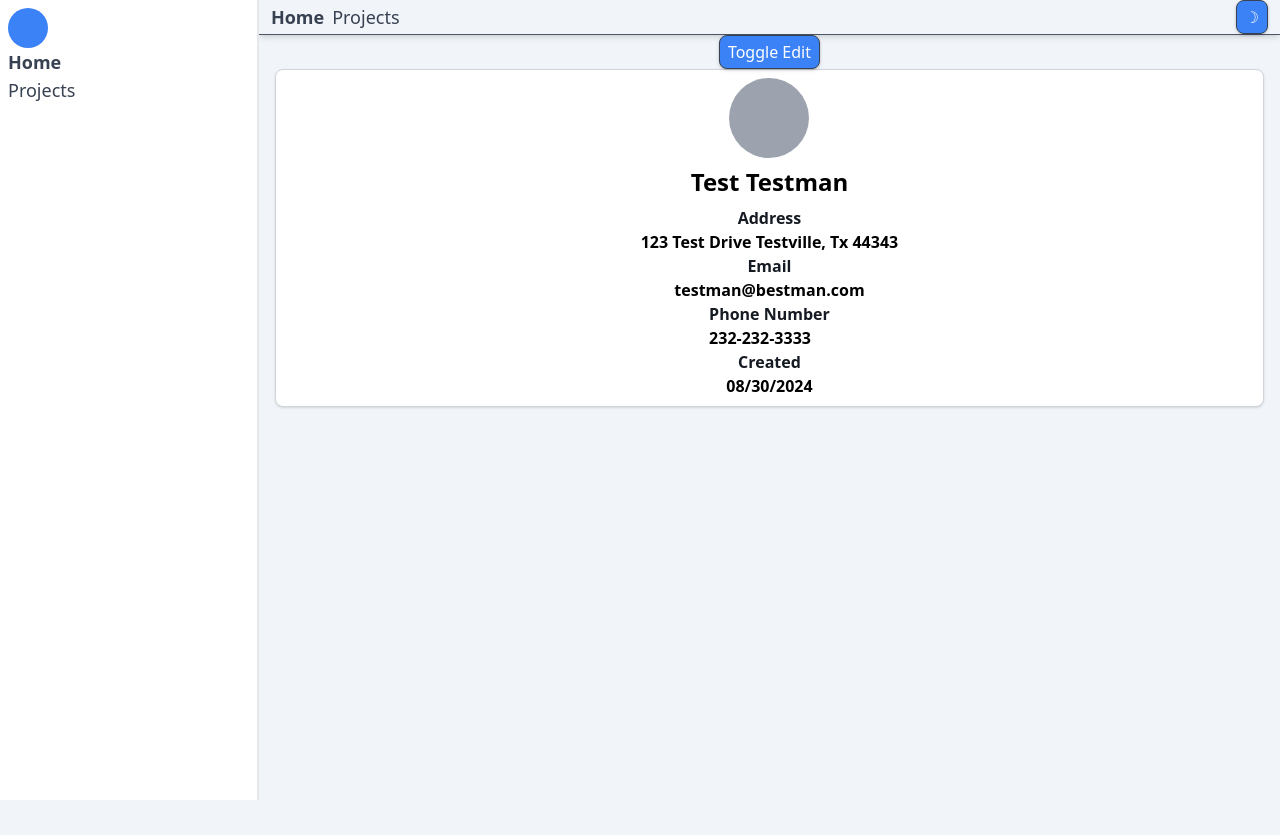
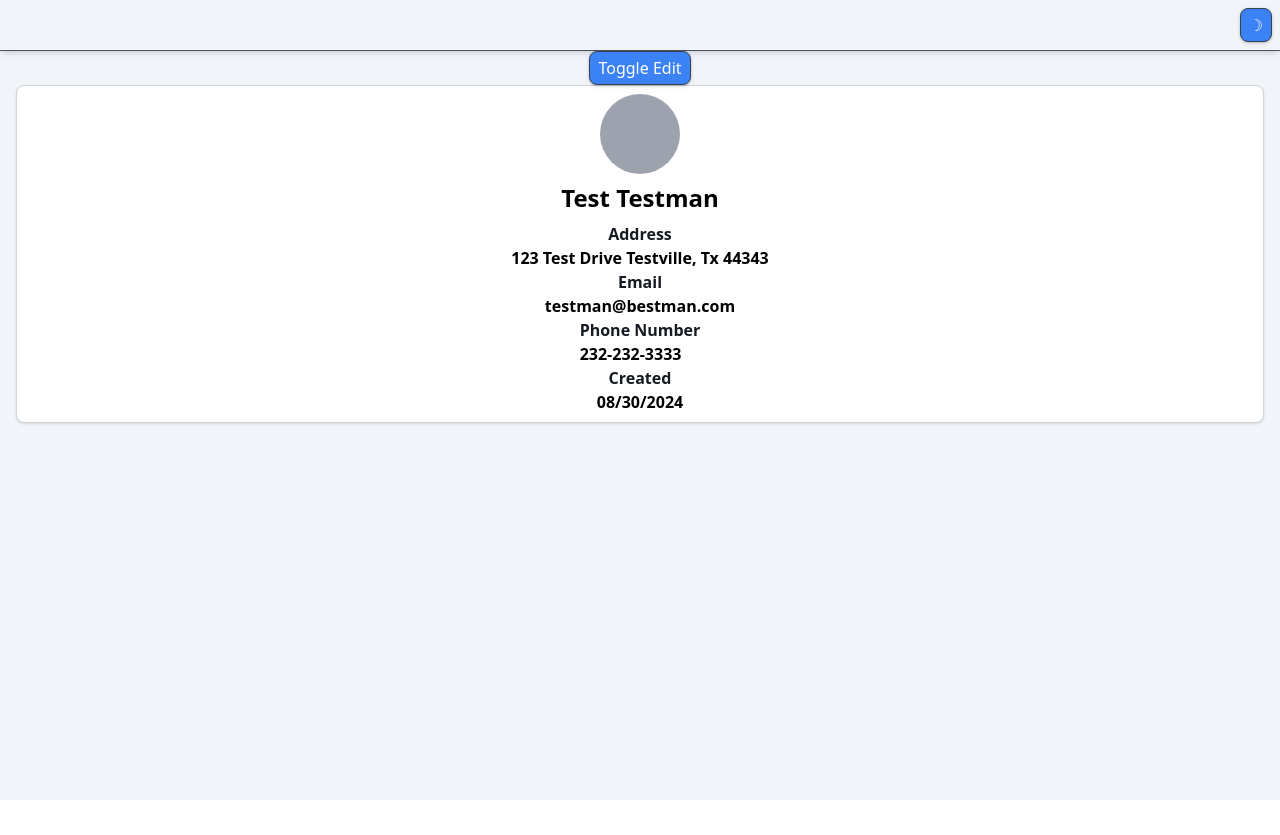
Before and after one commit to Humphreyj/Template, a Vue app: page / in a window 1280 px wide. After the commit the page ends 800 px from the top, so only its background shows below. Built offline with nearby package versions, Linux system fonts and the light colour scheme.

Commit message:
Added more sidebar functionality

```diff
--- a/src/App.vue
+++ b/src/App.vue
@@ -6,7 +6,9 @@ import PageLayout from '@/components/UI/PageLayout.vue'
 </script>
 
 <template>
-    <div class="bg-slate-100 dark:bg-appBackground flex-is-js">
+    <div
+        class="bg-slate-100 dark:bg-appBackground flex-is-js h-screen overflow-y-hidden"
+    >
         <Sidedrawer />
         <section class="w-full">
             <AppHeader />
--- a/src/CSS/flexHelpers.css
+++ b/src/CSS/flexHelpers.css
@@ -15,6 +15,12 @@
     .flex-ic-jb {
         @apply flex items-center justify-between;
     }
+    .flex-ic-je {
+        @apply flex items-center justify-evenly;
+    }
+    .flex-ic-jend {
+        @apply flex items-center justify-end;
+    }
     .flex-col-ic-js {
         @apply flex flex-col items-center justify-start;
     }
--- a/src/components/UI/AppHeader.vue
+++ b/src/components/UI/AppHeader.vue
@@ -1,39 +1,41 @@
 <script setup>
-import { onMounted } from 'vue'
+import { watch } from 'vue'
 import { getStyles } from '@/composables/getStyles'
-import { useDark, useToggle } from '@vueuse/core'
-import { useRoute } from 'vue-router'
-
+import { useDark, useToggle, useWindowSize } from '@vueuse/core'
 // Components
 import Button from '@/components/UI/Button.vue'
-// Routing
-import { RouterLink } from 'vue-router'
+// Pinia
+import { storeToRefs } from 'pinia'
+import { usePrimaryStore } from '@/stores/primaryStore'
 const props = defineProps({
     textClass: {
         type: String,
         default: '',
     },
 })
-const route = useRoute()
 const isDark = useDark()
 const toggleDark = useToggle(isDark)
-// const emit = defineEmits()
-const classes = getStyles(props, 'navLink')
+const { showSidebar } = storeToRefs(usePrimaryStore())
+const { toggleSidebar } = usePrimaryStore()
+const { width, height } = useWindowSize()
 
-onMounted(() => {
-    console.log(route)
+watch(width, () => {
+    console.log(width.value)
+    if (width.value > 768) {
+        showSidebar.value = true
+    } else {
+        showSidebar.value = false
+    }
 })
 </script>
 
 <template>
-    <section class="flex-ic-jb px-3 border-b border-gray-600 shadow-md">
-        <div class="flex-ic-js gap-2">
-            <RouterLink to="/" :class="classes.textClass">Home</RouterLink>
-            <RouterLink to="/projects" :class="classes.textClass"
-                >Projects</RouterLink
-            >
-        </div>
-        <div>
+    <section class="flex-ic-jb p-2 border-b border-gray-600 shadow-md">
+        <h3 class="primary-text font-bold w-full md:hidden text-xl">
+            New Client
+        </h3>
+        <div class="flex-ic-jend w-full gap-1">
+            <Button v-if="width < 768" @click="toggleSidebar()" text="Bar" />
             <Button
                 @click="toggleDark()"
                 :text="isDark ? '&#9788;' : '&#9789;'"
--- a/src/components/UI/Sidedrawer.vue
+++ b/src/components/UI/Sidedrawer.vue
@@ -1,27 +1,53 @@
 <script setup>
+import { storeToRefs } from 'pinia'
 import { RouterLink } from 'vue-router'
 // Components
+// Pinia
+import { usePrimaryStore } from '@/stores/primaryStore'
 const props = defineProps({
     textClass: {
         type: String,
         default: '',
     },
 })
+const { showSidebar } = storeToRefs(usePrimaryStore())
+const { toggleSidebar } = usePrimaryStore()
+
 // const emit = defineEmits()
 import { getStyles } from '@/composables/getStyles'
 const classes = getStyles(props, 'navLink')
 </script>
 
 <template>
-    <section class="w-1/4 h-screen bg-white p-2 z-10 border-r-2">
-        <div>
-            <div class="size-10 rounded-full bg-blue-500"></div>
-        </div>
-        <div class="flex-col-is-js">
-            <RouterLink to="/" :class="classes.textClass">Home</RouterLink>
-            <RouterLink to="/projects" :class="classes.textClass"
-                >Projects</RouterLink
+    <transition name="fade">
+        <section class="w-max">
+            <div
+                v-if="showSidebar"
+                id="backdrop"
+                class="absolute w-screen h-screen md:hidden z-[5] bg-black opacity-45"
+                @click="toggleSidebar()"
+            ></div>
+
+            <section
+                v-if="showSidebar"
+                class="w-max h-screen absolute md:relative bg-white dark:bg-sidebarBackgroundDark py-3 px-2 z-10 border-r"
             >
-        </div>
-    </section>
+                <h3 class="primary-text font-bold text-xl mb-4">New Client</h3>
+                <div class="flex-col-is-js gap-2">
+                    <RouterLink
+                        to="/"
+                        :class="classes.textClass"
+                        @click="toggleSidebar()"
+                        >Home</RouterLink
+                    >
+                    <RouterLink
+                        to="/projects"
+                        :class="classes.textClass"
+                        @click="toggleSidebar()"
+                        >Projects</RouterLink
+                    >
+                </div>
+            </section>
+        </section>
+    </transition>
 </template>
--- a/src/stores/primaryStore.js
+++ b/src/stores/primaryStore.js
@@ -1,7 +1,10 @@
 import { ref } from 'vue'
 import { defineStore } from 'pinia'
+import { useToggle } from '@vueuse/core'
 
 export const usePrimaryStore = defineStore('primary', () => {
+    const showSidebar = ref(false)
+    const toggleSidebar = useToggle(showSidebar)
     const sampleUser = ref({
         name: 'Test Testman',
         address_line_1: '123 Test Drive',
@@ -13,9 +16,12 @@ export const usePrimaryStore = defineStore('primary', () => {
         created_at: '2024-08-30T18:14:55.119Z',
     })
 
-    const actions = {}
+    const actions = {
+        toggleSidebar,
+    }
     const values = {
         sampleUser,
+        showSidebar,
     }
     return { ...actions, ...values }
 })
--- a/src/views/HomeView.vue
+++ b/src/views/HomeView.vue
@@ -20,7 +20,7 @@ const { sampleUser } = storeToRefs(usePrimaryStore())
 </script>
 
 <template>
-    <section class="w-full h-dvh flex-col-ic-js px-4">
+    <section class="w-full h-screen flex-col-ic-js px-4">
         <Button @click="toggleEditing()" text="Toggle Edit" />
         <BasicForm v-if="editingProfile" :data="sampleUser" />
         <ProfileDetailsCard v-else :user="sampleUser" />
--- a/tailwind.config.js
+++ b/tailwind.config.js
@@ -5,6 +5,7 @@ export default {
         extend: {
             colors: {
                 appBackground: '#272d35',
+                sidebarBackgroundDark: '#384049',
                 cardBackgroundDark: '#0e1f38',
                 primaryText: '#161b23',
                 primaryTextDark: '#edf0f4',
```
